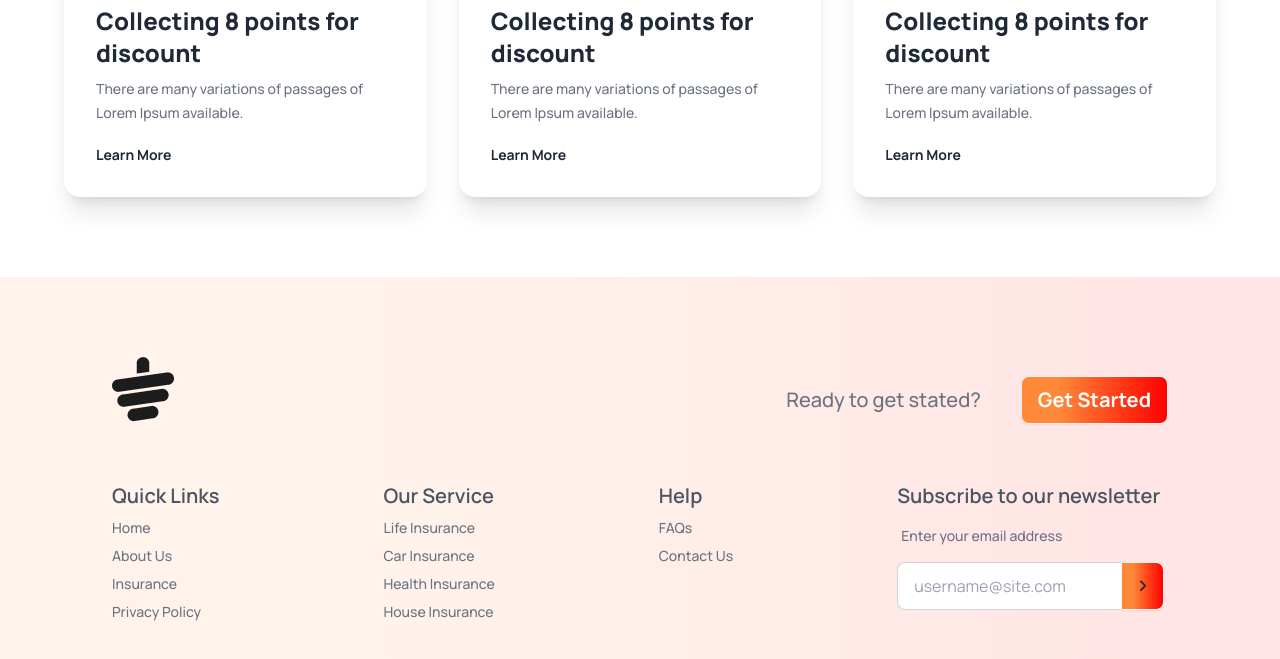
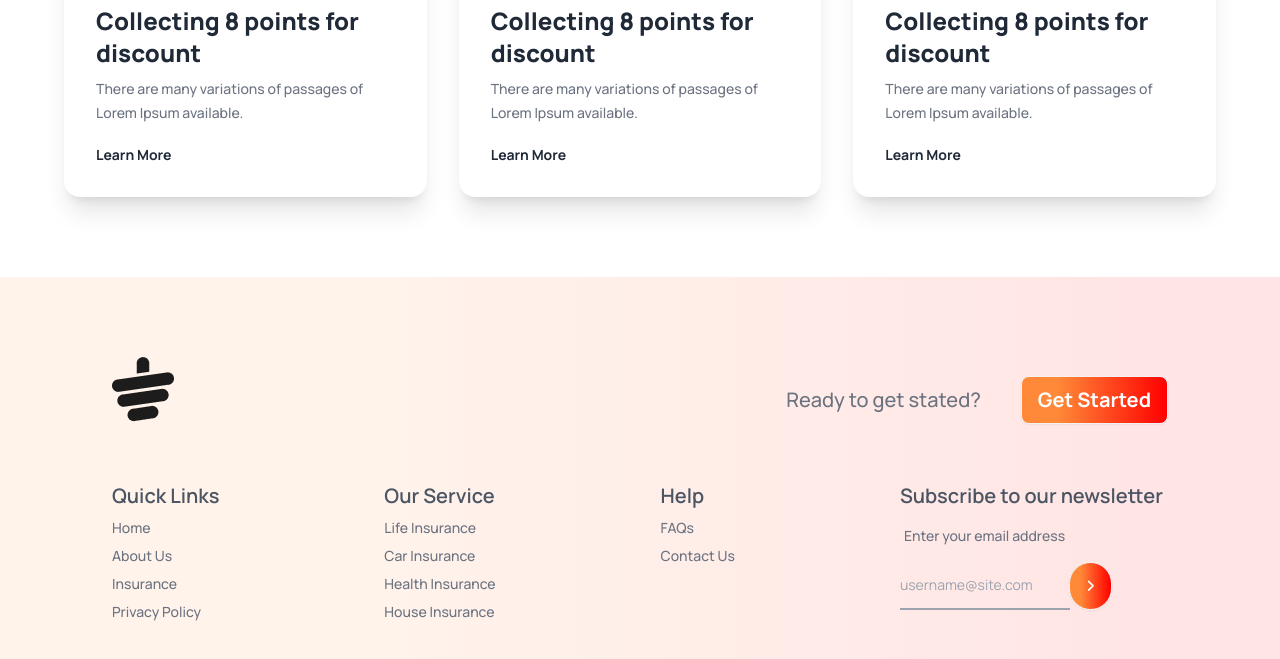
Before and after one commit to Koushik3D/tea-house-with-daisyui, a plain HTML site: page index.html in a window 1280 px wide. Shown: the part 2815-3474 px from the top of the page. Drawn offline with nearby package versions, Linux system fonts and the light colour scheme.

Commit message:
Minor Changes in Design

```diff
--- a/index.html
+++ b/index.html
@@ -271,8 +271,8 @@
                     <span class="label-text text-gray-500 font-medium">Enter your email address</span>
                   </label>
                   <div class="join">
-                    <input type="text" placeholder="username@site.com" class="input input-bordered join-item" />
-                    <button class="btn join-item bg-gradient-to-r from-[#FF8938] from-25% to-[#FF0000] to-100%"><i class="fa-solid fa-angle-right"></i></button>
+                    <input type="text" placeholder="username@site.com" class="outline-none bg-transparent border-b-2 border-gray-400 py-2" />
+                    <button class="btn rounded-full text-white bg-gradient-to-r from-[#FF8938] from-25% to-[#FF0000] to-100%"><i class="fa-solid fa-angle-right"></i></button>
                   </div>
                   </div>
         </div>
```
